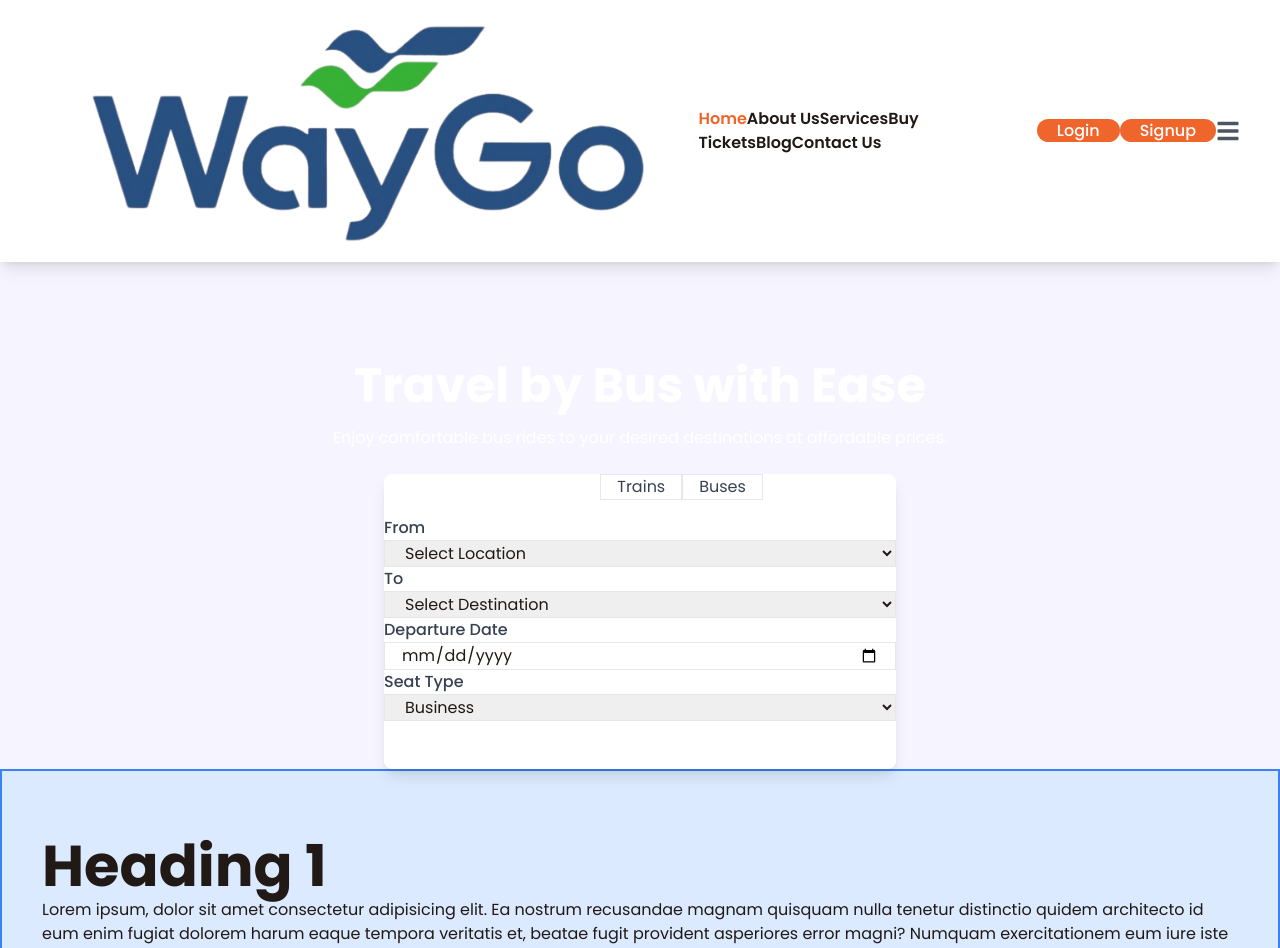
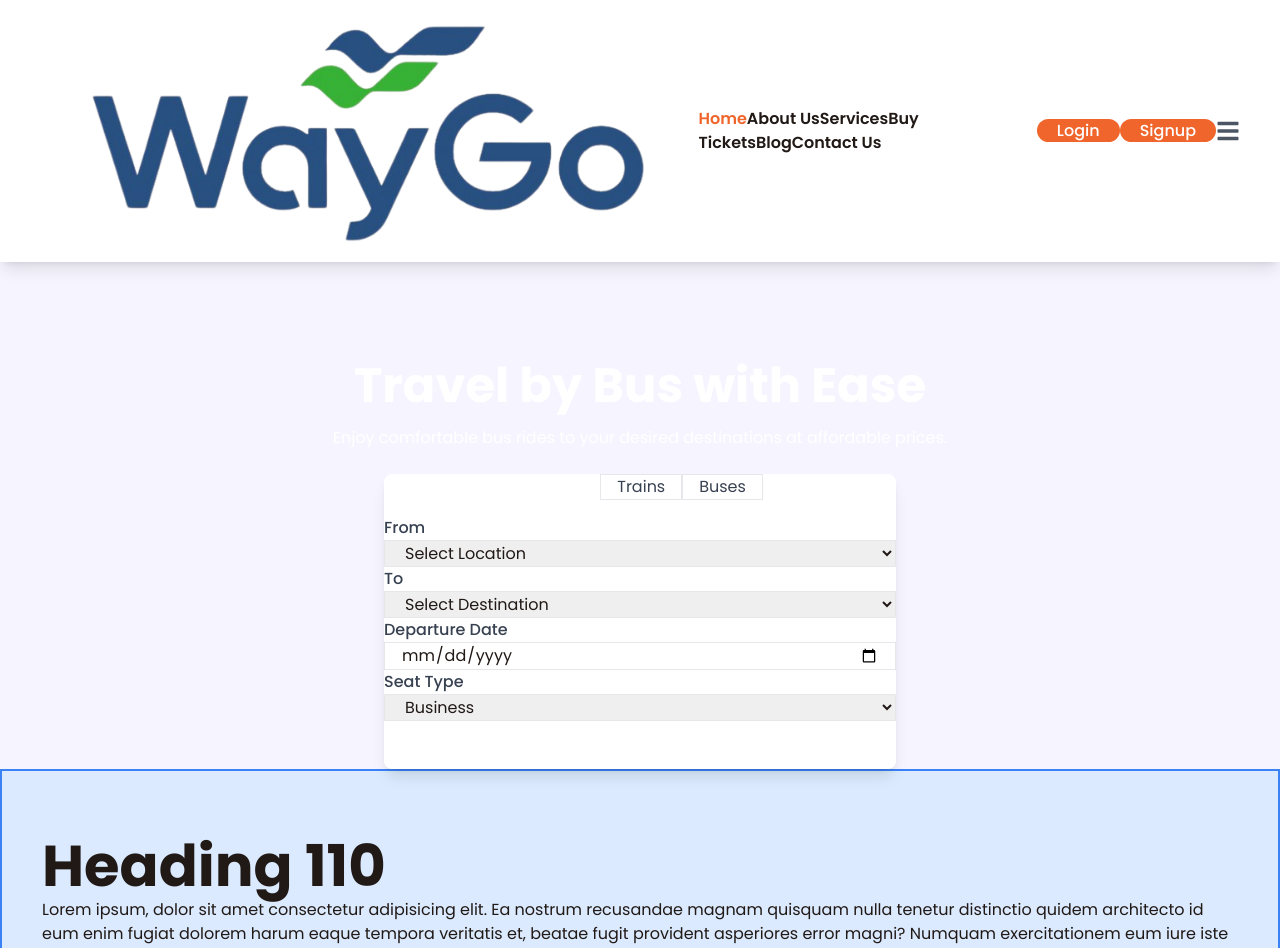
Before and after one commit to KMTonmoy/WayGo, a Next.js app: page / in a window 1280 px wide. Shown: the top 948 px of the page. Built offline with nearby package versions, Linux system fonts and the light colour scheme; grey boxes are pictures that could not be loaded.

Commit message:
Banner Bug Fixed

```diff
--- a/src/app/page.tsx
+++ b/src/app/page.tsx
@@ -11,13 +11,12 @@ const page = () => {
     <>
       <header>
 
-
         <Banner />
 
         {/* banner section */}
         <div className='bg-blue-100 '>
           <div className='py-10 md:py-12 lg:py-16 max-w-[1440px] mx-auto px-4 md:px-8 lg:px-10 2xl:px-14 border-2 border-blue-500'>
-            <h1>Heading 1</h1>
+            <h1>Heading 110</h1>
             Lorem ipsum, dolor sit amet consectetur adipisicing elit. Ea nostrum recusandae magnam quisquam nulla tenetur distinctio quidem architecto id eum enim fugiat dolorem harum eaque tempora veritatis et, beatae fugit provident asperiores error magni? Numquam exercitationem eum iure iste cupiditate quos doloribus nostrum aspernatur assumenda. Doloribus laboriosam amet vero id.
           </div>
         </div>
```
